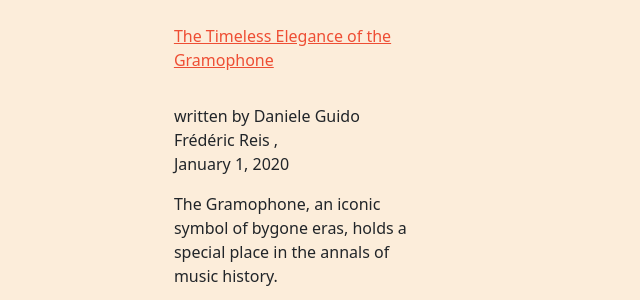
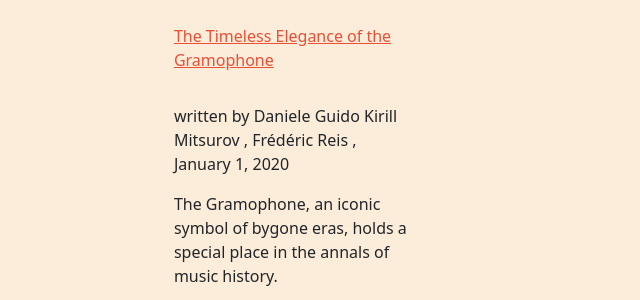
Before and after one commit to C2DH/maison-du-son, a Jekyll site: the page built from index.md, in a window 1280 px wide. Shown: the part 224-524 px from the top of the page, without its empty margins (0-640 px from the left). Built offline with Jekyll 4.4.1, drawn with Linux system fonts in a browser that asks for light colours; some web fonts are replaced.

Commit message:
Update gramophone.md

```diff
--- a/_objects/gramophone.md
+++ b/_objects/gramophone.md
@@ -3,6 +3,7 @@ title: The Timeless Elegance of the Gramophone
 abstract: The Gramophone, an iconic symbol of bygone eras, holds a special place in the annals of music history.
 authors:
   - daniele-guido
+  - kirill-mitsurov
   - frederic-reis
 
 date: 2020-01-01
```
